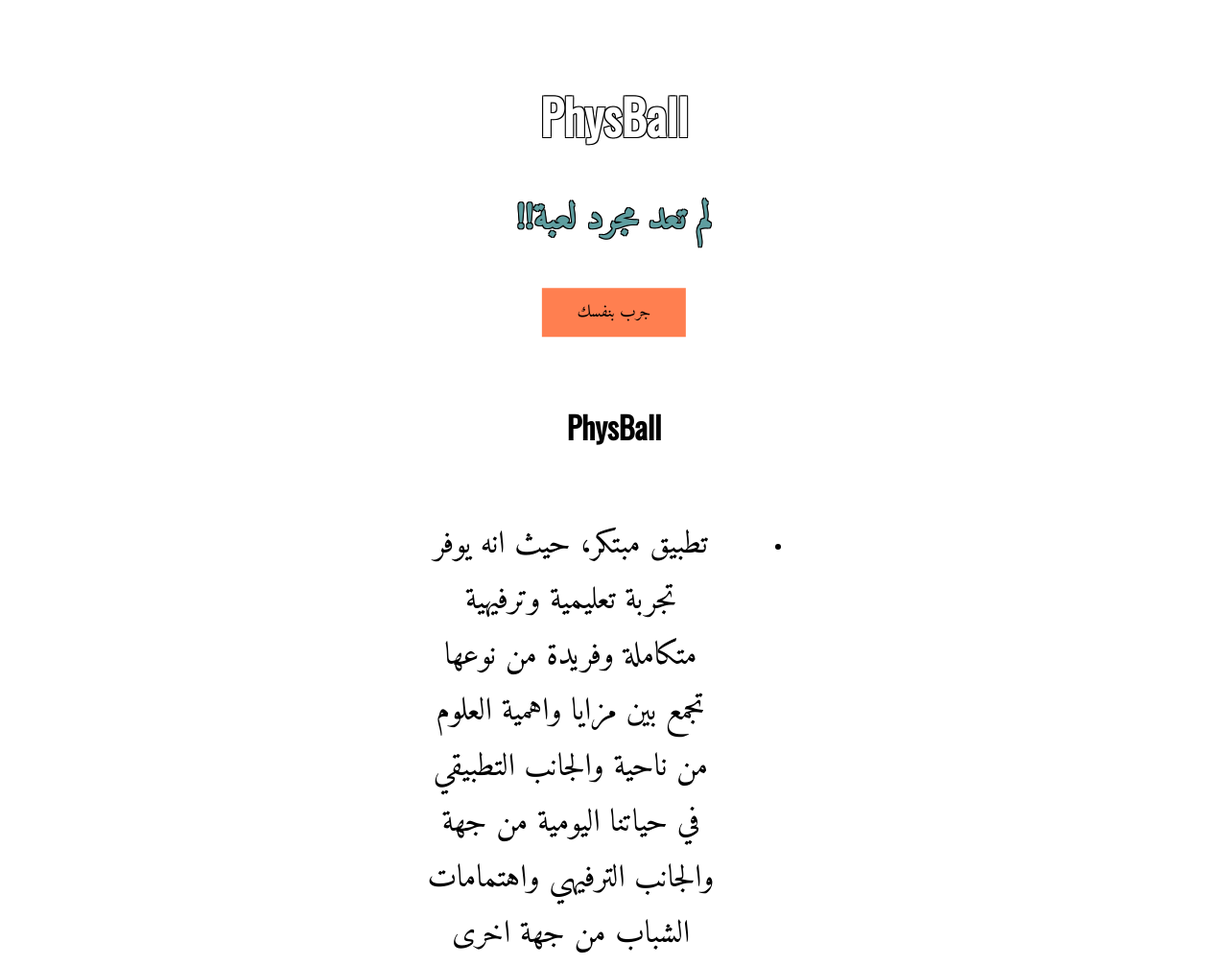
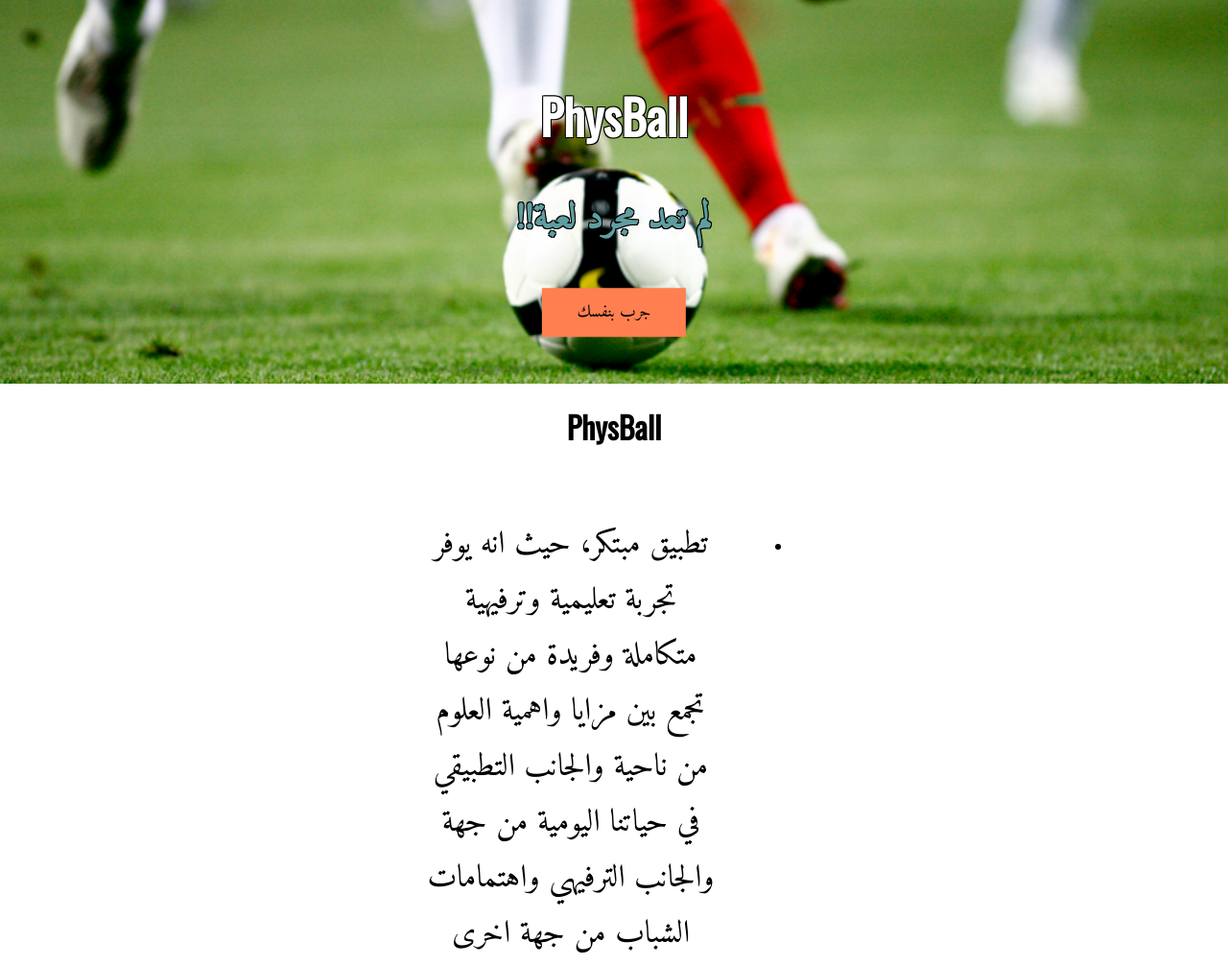
Before and after one commit to winksmiley/physball, a plain HTML site: page home.html in a window 1280 px wide. Shown: the top 1006 px of the page at 96% size. Drawn offline with nearby package versions, Linux system fonts and the light colour scheme.

Commit message:
Update home.html

```diff
--- a/home.html
+++ b/home.html
@@ -67,7 +67,7 @@
     }
                 /*  end of social style */
             .hero-image {
-  background-image: url("physball/Portugal_2-3_Denmark,_Football.jpg");
+  background-image: url("Football.jpg");
   height: 50%;
   background-position: center;
   background-repeat: no-repeat;
```
